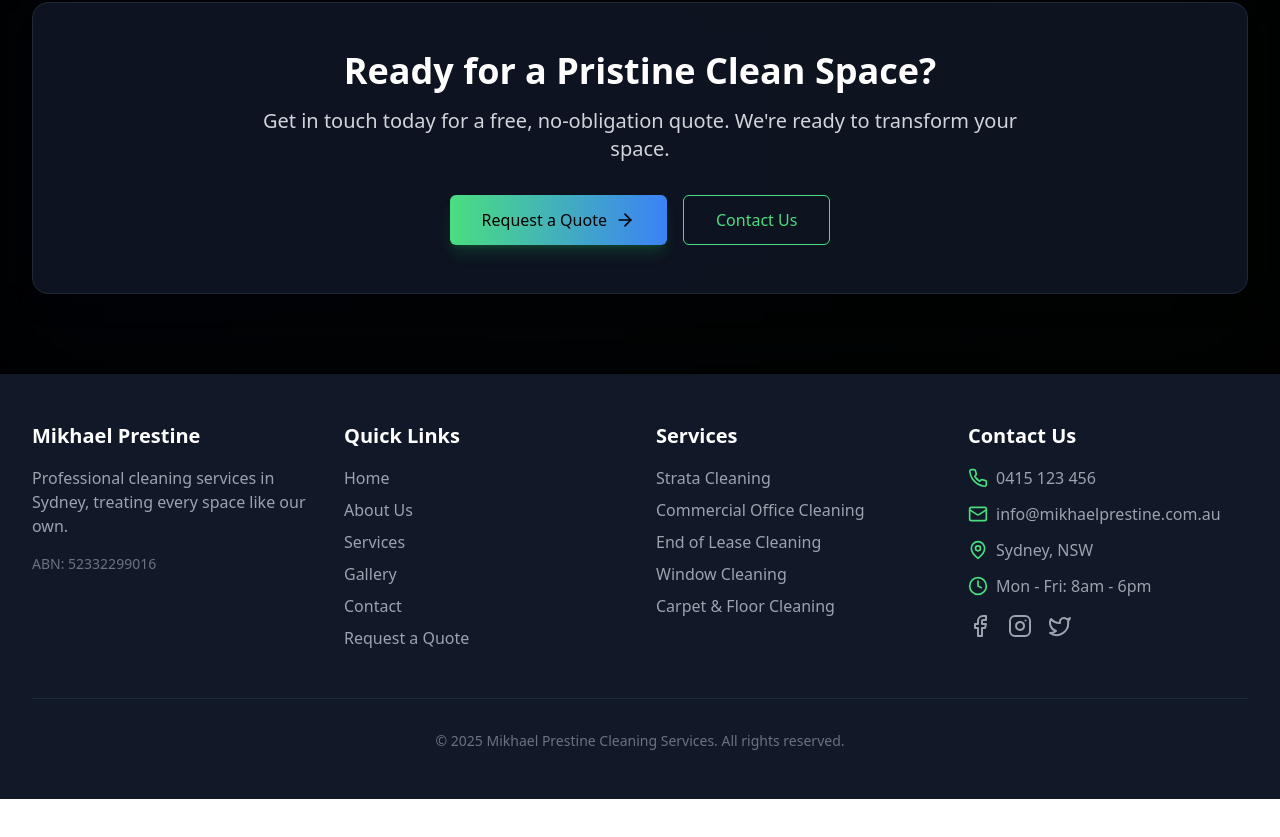
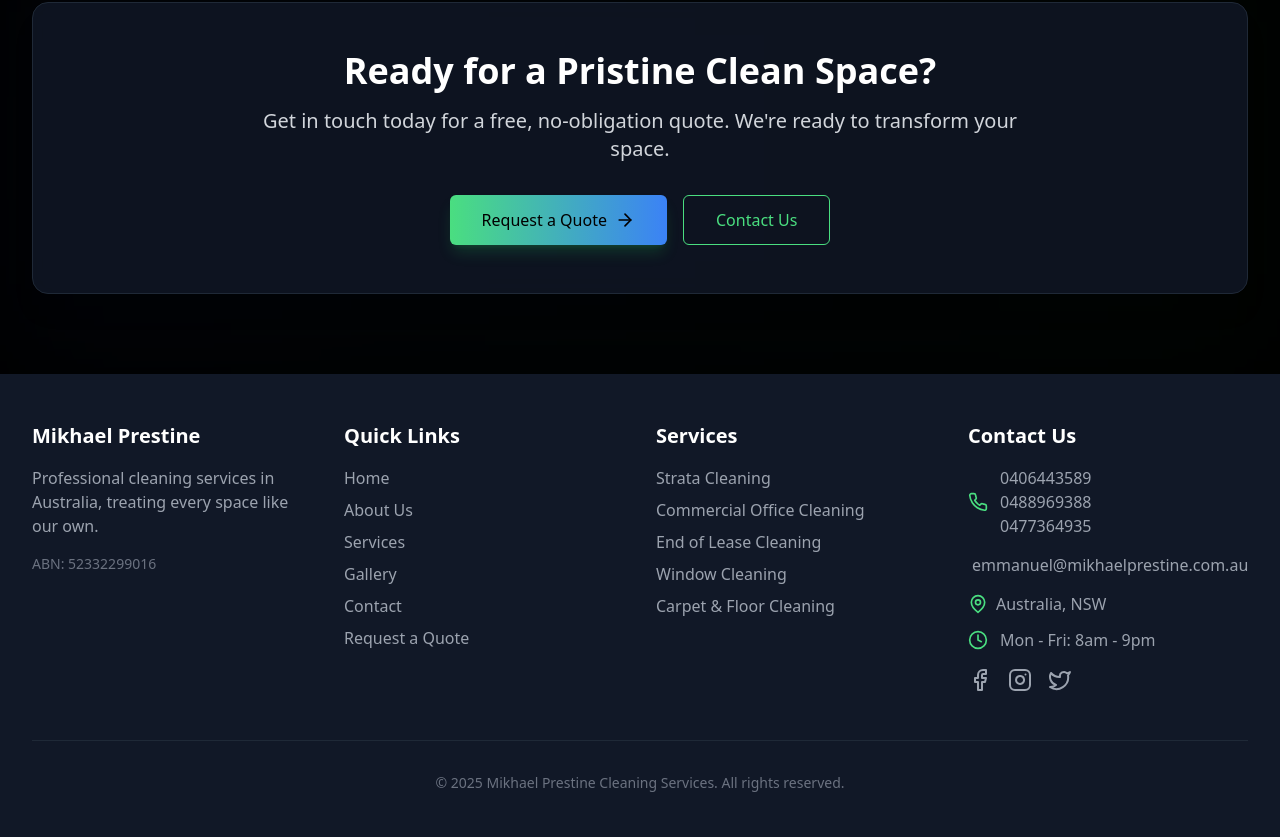
Before and after one commit to mikhaelprestineau/demotsite, a React (Vite) app: page /faq in a window 1280 px wide. Shown: the part 2292-3129 px from the top of the page. Before the commit the page ends 3091 px from the top, so only its background shows below. Built offline with nearby package versions, Linux system fonts and the light colour scheme.

Commit message:
need some Updates in API

```diff
--- a/package.json
+++ b/package.json
@@ -10,13 +10,16 @@
     "preview": "vite preview"
   },
   "dependencies": {
+    "@vercel/node": "^2.3.0",
     "lucide-react": "^0.344.0",
+    "nodemailer": "^7.0.5",
     "react": "^18.3.1",
     "react-dom": "^18.3.1",
     "react-router-dom": "^6.22.3"
   },
   "devDependencies": {
     "@eslint/js": "^9.9.1",
+    "@types/nodemailer": "^6.4.17",
     "@types/react": "^18.3.5",
     "@types/react-dom": "^18.3.0",
     "@vitejs/plugin-react": "^4.3.1",
@@ -29,6 +32,6 @@
     "tailwindcss": "^3.4.1",
     "typescript": "^5.5.3",
     "typescript-eslint": "^8.3.0",
-    "vite": "^5.4.2"
+    "vite": "^7.0.4"
   }
 }
--- a/src/components/Footer.tsx
+++ b/src/components/Footer.tsx
@@ -10,7 +10,7 @@ const Footer: React.FC = () => {
           <div>
             <h3 className="text-xl font-bold mb-4 text-white">Mikhael Prestine</h3>
             <p className="mb-4 text-gray-400">
-              Professional cleaning services in Sydney, treating every space like our own.
+              Professional cleaning services in Australia, treating every space like our own.
             </p>
             <p className="text-sm text-gray-500">ABN: 52332299016</p>
           </div>
@@ -76,20 +76,28 @@ const Footer: React.FC = () => {
             <h3 className="text-xl font-bold mb-4 text-white">Contact Us</h3>
             <ul className="space-y-3">
               <li className="flex items-center">
-                <Phone className="h-5 w-5 text-green-400 mr-2" />
-                <span className="text-gray-400">0415 123 456</span>
-              </li>
-              <li className="flex items-center">
-                <Mail className="h-5 w-5 text-green-400 mr-2" />
-                <span className="text-gray-400">info@mikhaelprestine.com.au</span>
+        <Phone className="h-5 w-5 text-green-400 mr-3 flex-shrink-0" />
+
+
+        <div className=" items-center flex flex-col gap-x-1 text-gray-400">
+          <span>0406443589</span>
+
+          <span>0488969388</span>
+
+          <span>0477364935</span>
+        </div>
+      </li>
+              <li className="flex items-center gap-1 text-green-400">
+                <Mail size={30} />
+                <span className="text-gray-400">emmanuel@mikhaelprestine.com.au</span>
               </li>
               <li className="flex items-center">
                 <MapPin className="h-5 w-5 text-green-400 mr-2" />
-                <span className="text-gray-400">Sydney, NSW</span>
+                <span className="text-gray-400">Australia, NSW</span>
               </li>
-              <li className="flex items-center">
+              <li className="flex items-center gap-1">
                 <Clock className="h-5 w-5 text-green-400 mr-2" />
-                <span className="text-gray-400">Mon - Fri: 8am - 6pm</span>
+                <span className="text-gray-400">Mon - Fri: 8am - 9pm</span>
               </li>
             </ul>
             <div className="flex mt-4 space-x-4">
--- a/src/components/HeroSection.tsx
+++ b/src/components/HeroSection.tsx
@@ -23,11 +23,11 @@ const HeroSection: React.FC = () => {
             <span className="bg-gradient-to-r from-green-400 to-blue-500 bg-clip-text text-transparent">
               Strata & Commercial Cleaning
             </span>
-            <span className="block text-white mt-2">in Sydney</span>
+            <span className="block text-white mt-2">in Australia</span>
           </h1>
 
           <p className="text-xl text-gray-300 max-w-3xl mx-auto">
-            Sydney-based cleaning company founded by four friends with a passion for excellence.
+            Australia-based cleaning company founded by four friends with a passion for excellence.
             We specialize in residential, commercial, and Airbnb cleaning, treating every space like our own.
           </p>
 
--- a/src/pages/Contact.tsx
+++ b/src/pages/Contact.tsx
@@ -1,3 +1,4 @@
+// /src/pages/Contact.tsx
 import React, { useState } from 'react';
 import SectionHeading from '../components/SectionHeading';
 import GlassCard from '../components/GlassCard';
@@ -20,7 +21,7 @@ const Contact: React.FC = () => {
     setFormData(prev => ({ ...prev, [name]: value }));
   };
 
-  const handleSubmit = (e: React.FormEvent) => {
+  const handleSubmit = async (e: React.FormEvent) => {
     e.preventDefault();
 
     // Validate form
@@ -31,10 +32,25 @@ const Contact: React.FC = () => {
 
     setIsSubmitting(true);
     setSubmitError('');
+    setSubmitSuccess(false);
 
-    // Simulate form submission
-    setTimeout(() => {
-      setIsSubmitting(false);
+    try {
+      const response = await fetch('/api/contact', {
+        method: 'POST',
+        headers: {
+          'Content-Type': 'application/json',
+        },
+        body: JSON.stringify(formData),
+      });
+
+      const result = await response.json();
+
+      if (!response.ok || !result.success) {
+        // If the API returns an error, display it
+        throw new Error(result.error || 'An unknown error occurred.');
+      }
+
+      // Handle success
       setSubmitSuccess(true);
       setFormData({ name: '', email: '', phone: '', message: '' });
 
@@ -42,8 +58,18 @@ const Contact: React.FC = () => {
       setTimeout(() => {
         setSubmitSuccess(false);
       }, 5000);
-    }, 1500);
+
+    } catch (error : unknown) {
+      if (error instanceof Error) {
+        setSubmitError(error.message);
+      } else {
+        setSubmitError('Failed to send message. Please try again later.');
+      }
+    } finally {
+      setIsSubmitting(false);
+    }
   };
+
 
   return (
     <div className="pt-20">
@@ -81,10 +107,12 @@ const Contact: React.FC = () => {
                   <div className="h-12 w-12 rounded-full bg-green-400/20 flex items-center justify-center mr-4">
                     <Phone className="h-6 w-6 text-green-400" />
                   </div>
-                  <div>
-                    <h3 className="text-lg font-medium text-white mb-1">Phone</h3>
-                    <p className="text-gray-300">0415 123 456</p>
-                  </div>
+         <div className=" items-center flex flex-col gap-x-1 text-white">
+        <h3 className="text-lg font-medium text-white mb-1">Phone Numbers</h3>
+          <span>0406443589</span>
+          <span>0488969388</span>
+          <span>0477364935</span>
+           </div>
                 </div>
 
                 <div className="flex items-start">
@@ -93,7 +121,7 @@ const Contact: React.FC = () => {
                   </div>
                   <div>
                     <h3 className="text-lg font-medium text-white mb-1">Email</h3>
-                    <p className="text-gray-300">info@mikhaelprestine.com.au</p>
+                    <p className="text-gray-300">emmanuel@mikhaelprestine.com.au</p>
                   </div>
                 </div>
 
@@ -113,7 +141,7 @@ const Contact: React.FC = () => {
                   </div>
                   <div>
                     <h3 className="text-lg font-medium text-white mb-1">Business Hours</h3>
-                    <p className="text-gray-300">Monday - Friday: 8am - 6pm</p>
+                    <p className="text-gray-300">Monday - Friday: 8am - 9pm</p>
                     <p className="text-gray-300">Saturday: 9am - 4pm</p>
                     <p className="text-gray-300">Sunday: Closed</p>
                   </div>
--- a/src/pages/Home.tsx
+++ b/src/pages/Home.tsx
@@ -59,11 +59,11 @@ const Home: React.FC = () => {
             <div>
               <h2 className="text-3xl font-bold mb-6">
                 <span className="bg-gradient-to-r from-green-400 to-blue-500 bg-clip-text text-transparent">
-                  Sydney's Trusted Cleaning Experts
+                  Australia's Trusted Cleaning Experts
                 </span>
               </h2>
               <p className="text-gray-300 mb-6">
-                Mikhael Prestine is a Sydney-based cleaning company founded by four friends with a passion for excellence.
+                Mikhael Prestine is a Australia-based cleaning company founded by four friends with a passion for excellence.
                 What began as part-time cleaning work has grown into a trusted service known for attention to detail,
                 reliability, and a personal touch.
               </p>
@@ -181,7 +181,7 @@ const Home: React.FC = () => {
             />
             <TestimonialCard
               name="Sarah L"
-              location="Sydney CBD"
+              location="Australia CBD"
               quote="Incredibly thorough and professional. They transformed our office space and the attention to detail was outstanding. Highly recommend their commercial cleaning services!"
             />
             <TestimonialCard
--- a/tsconfig.app.json
+++ b/tsconfig.app.json
@@ -20,5 +20,5 @@
     "noUnusedParameters": true,
     "noFallthroughCasesInSwitch": true
   },
-  "include": ["src"]
+  "include": ["src", "api"]
 }
```
Also changed, not shown: api/contact.ts (added, +53 -0 lines), api/test.ts (added, +9 -0 lines), 1 other file (tests, documents, lock files or other folders).
